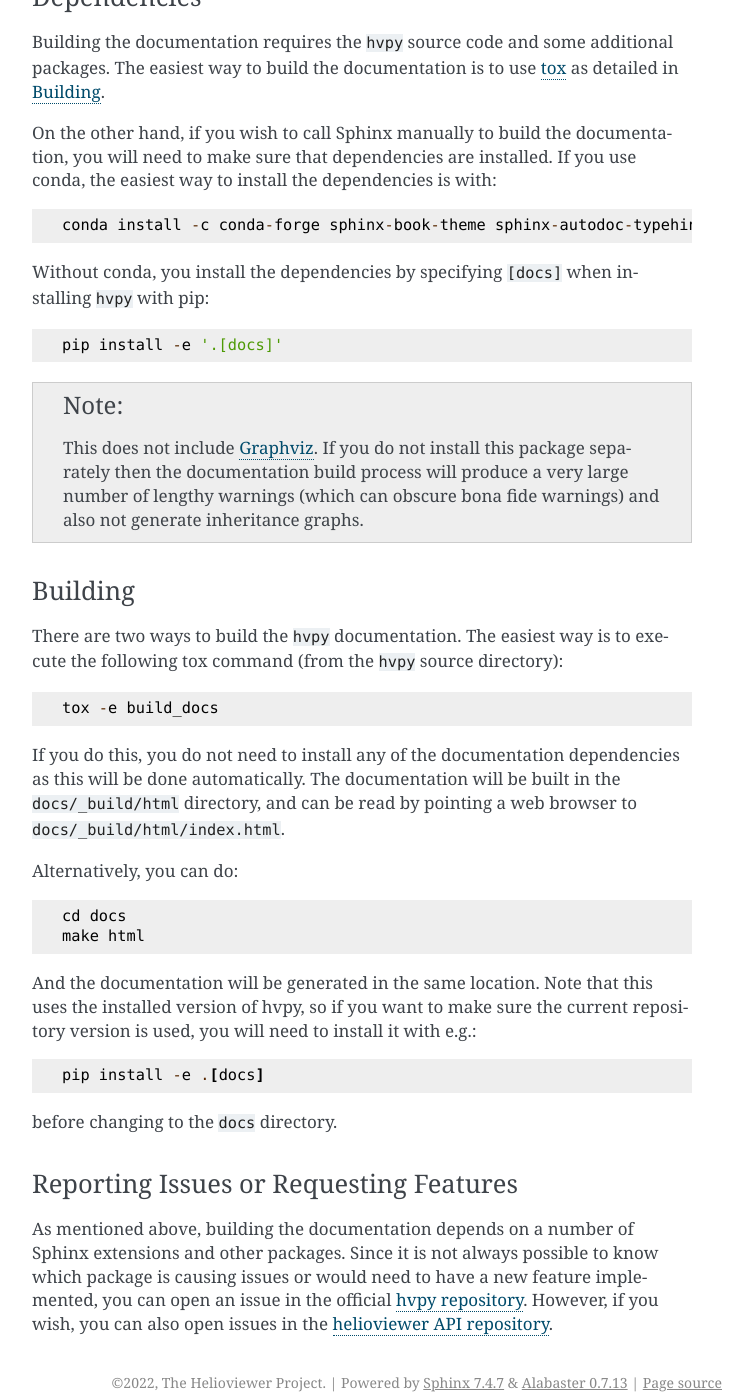
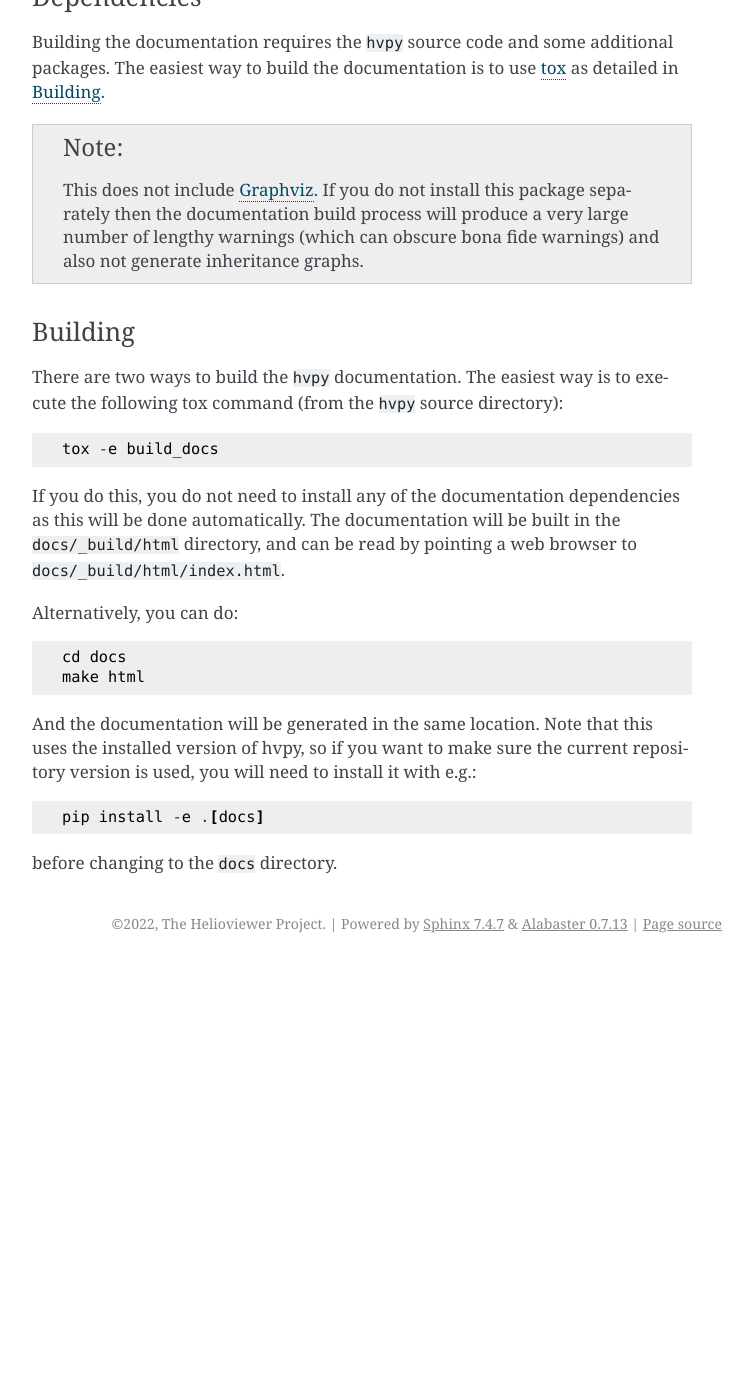
Before and after one commit to Helioviewer-Project/python-api, a Sphinx documentation site: the page built from docs/installation.rst, in a window 1280 px wide and 1400 px high, scrolled down 1579 px. Shown: the whole window, without its empty margins (388-1141 px from the left). Built offline with Sphinx 7.4.7, drawn with Linux system fonts in a browser that asks for light colours; the version number could not be read and is left out; after the commit the page ends 2542 px from its top, so only the background shows below that; some of the changed text lies outside the part shown.

Commit message:
suggested changes

```diff
--- a/docs/guide.rst
+++ b/docs/guide.rst
@@ -2,6 +2,6 @@
 User Guide
 **********
 
-This user guide provides a walkthrough of the major features in the ``hvpy ``package.
+This user guide provides a walkthrough of the major features in the ``hvpy`` package.
 
 :ref:`installation`.
--- a/docs/installation.rst
+++ b/docs/installation.rst
@@ -70,18 +70,6 @@ Dependencies
 Building the documentation requires the ``hvpy`` source code and some additional packages.
 The easiest way to build the documentation is to use `tox <https://tox.readthedocs.io/en/latest/>`__ as detailed in :ref:`hvpy-doc-building`.
 
-On the other hand, if you wish to call Sphinx manually to build the
-documentation, you will need to make sure that dependencies are
-installed. If you use conda, the easiest way to install the dependencies is
-with::
-
-    conda install -c conda-forge sphinx-book-theme sphinx-autodoc-typehints sphinx-automodapi
-
-Without conda, you install the dependencies by specifying ``[docs]`` when
-installing ``hvpy`` with pip::
-
-    pip install -e '.[docs]'
-
 .. note::
 
     This does not include `Graphviz <http://www.graphviz.org>`__.
@@ -115,11 +103,3 @@ e.g.::
     pip install -e .[docs]
 
 before changing to the ``docs`` directory.
-
-
-Reporting Issues or Requesting Features
-^^^^^^^^^^^^^^^^^^^^^^^^^^^^^^^^^^^^^^^
-
-As mentioned above, building the documentation depends on a number of Sphinx extensions and other packages.
-Since it is not always possible to know which package is causing issues or would need to have a new feature implemented, you can open an issue in the official `hvpy repository <https://github.com/Helioviewer-Project/python-api/issues>`__.
-However, if you wish, you can also open issues in the `helioviewer API repository <https://github.com/Helioviewer-Project/api/issues>`__.
```
Also changed, not shown: docs/index.rst (+7 -0 lines).
